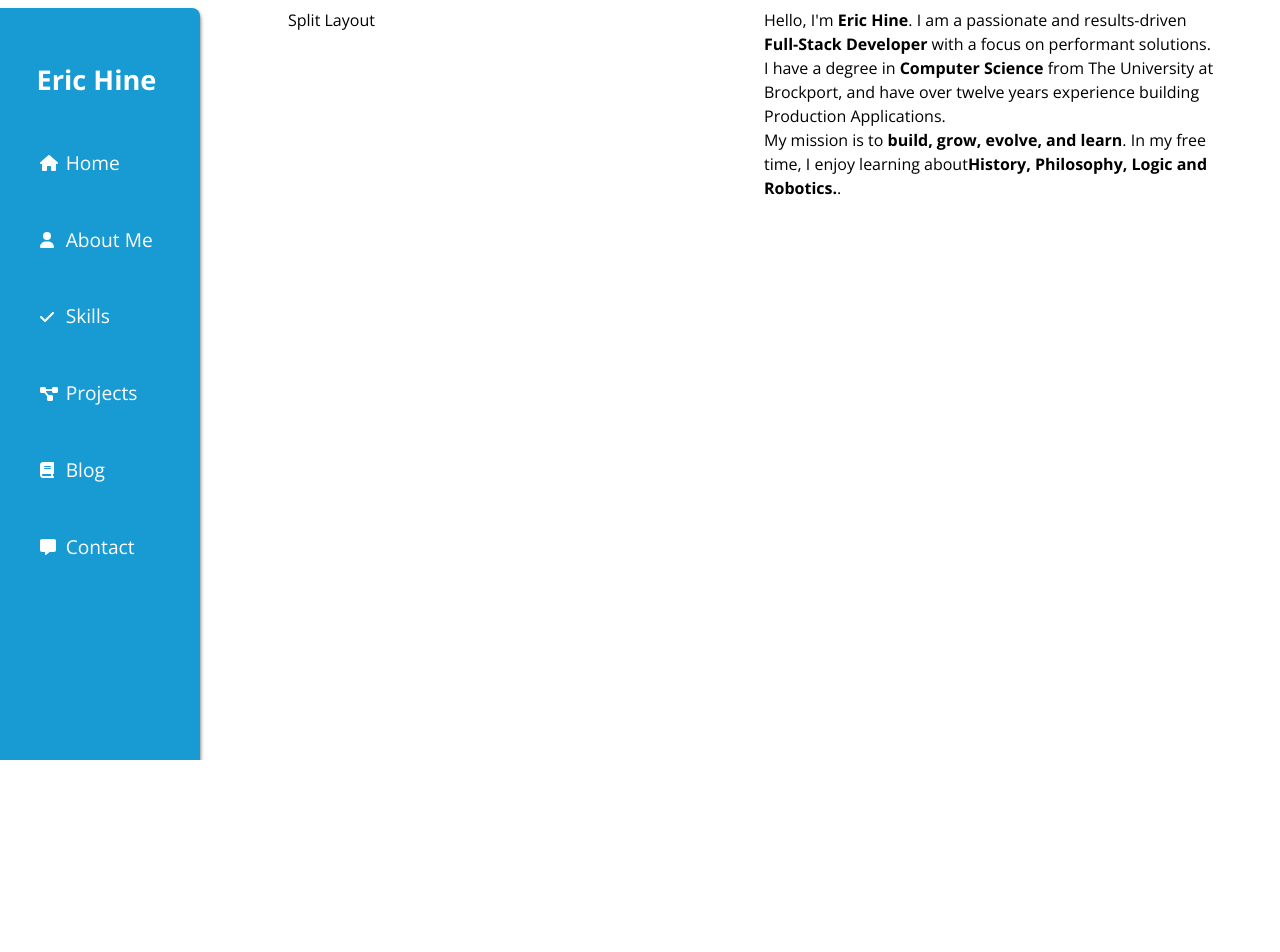
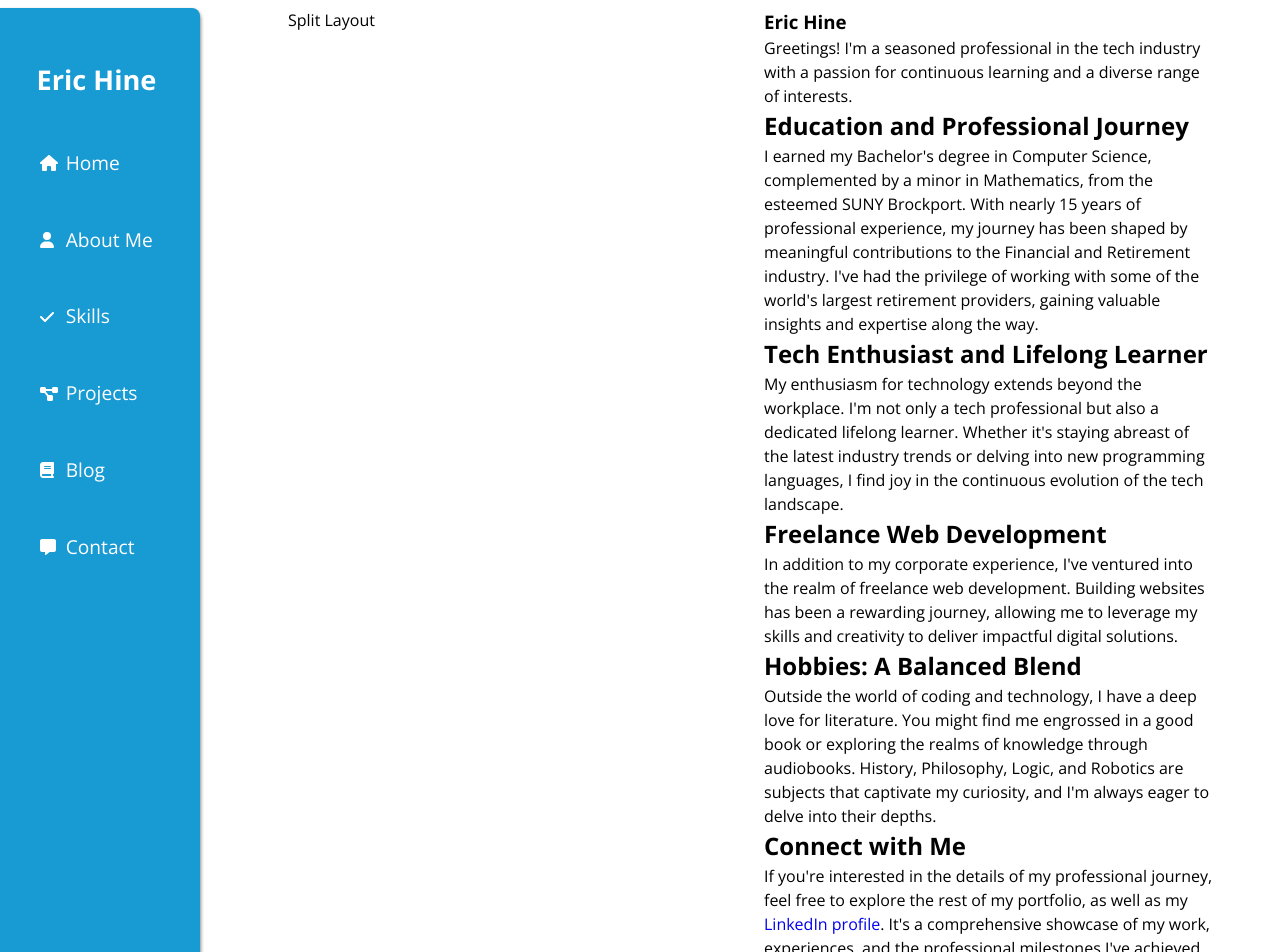
Before and after one commit to R-Daneel0livaw/portfolio, a React (Vite) app: page /about in a window 1280 px wide. Shown: the part 40-992 px from the top of the page. Before the commit the page ends 800 px from the top, so only its background shows below. Built offline with nearby package versions, Linux system fonts and the light colour scheme; a web font is replaced by a local one.

Commit message:
Add About Me text.

```diff
--- a/src/pages/AboutMe.tsx
+++ b/src/pages/AboutMe.tsx
@@ -1,20 +1,88 @@
 export default function AboutMe() {
   return (
     <section id="about">
-      <div>
+      <header>
+      </header>
+
+      <section id="introduction">
+        <h1>Eric Hine</h1>
         <p>
-          Hello, I'm <strong>Eric Hine</strong>. I am a passionate and
-          results-driven <strong>Full-Stack Developer</strong> with a focus on performant solutions.
+          Greetings! I'm a seasoned professional in the tech
+          industry with a passion for continuous learning and a diverse range of
+          interests.
         </p>
+      </section>
+
+      <section id="education-and-professional-journey">
+        <h2>Education and Professional Journey</h2>
         <p>
-          I have a degree in <strong>Computer Science</strong> from The University at Brockport, and have over twelve years
-          experience building Production Applications.
+          I earned my Bachelor's degree in Computer Science, complemented by a
+          minor in Mathematics, from the esteemed SUNY Brockport. With nearly 15
+          years of professional experience, my journey has been shaped by
+          meaningful contributions to the Financial and Retirement industry.
+          I've had the privilege of working with some of the world's largest
+          retirement providers, gaining valuable insights and expertise along
+          the way.
         </p>
+      </section>
+
+      <section id="tech-enthusiast-and-lifelong-learner">
+        <h2>Tech Enthusiast and Lifelong Learner</h2>
         <p>
-          My mission is to <strong>build, grow, evolve, and learn</strong>. In my free
-          time, I enjoy learning about<strong>History, Philosophy, Logic and Robotics.</strong>.
+          My enthusiasm for technology extends beyond the workplace. I'm not
+          only a tech professional but also a dedicated lifelong learner.
+          Whether it's staying abreast of the latest industry trends or delving
+          into new programming languages, I find joy in the continuous evolution
+          of the tech landscape.
         </p>
-      </div>
+      </section>
+
+      <section id="freelance-web-development">
+        <h2>Freelance Web Development</h2>
+        <p>
+          In addition to my corporate experience, I've ventured into the realm
+          of freelance web development. Building websites has been a rewarding
+          journey, allowing me to leverage my skills and creativity to deliver
+          impactful digital solutions.
+        </p>
+      </section>
+
+      <section id="hobbies">
+        <h2>Hobbies: A Balanced Blend</h2>
+        <p>
+          Outside the world of coding and technology, I have a deep love for
+          literature. You might find me engrossed in a good book or exploring
+          the realms of knowledge through audiobooks. History, Philosophy, Logic, and
+          Robotics are subjects that captivate my curiosity, and I'm always eager
+          to delve into their depths.
+        </p>
+      </section>
+
+      <section id="connect-with-me">
+        <h2>Connect with Me</h2>
+        <p>
+          If you're interested in the details of my professional journey, feel
+          free to explore the rest of my portfolio, as well as my{" "}
+          <a
+            href="your-linkedin-profile"
+            target="_blank"
+            rel="noopener noreferrer"
+          >
+            LinkedIn profile
+          </a>
+          . It's a comprehensive showcase of my work, experiences, and the
+          professional milestones I've achieved.
+        </p>
+      </section>
+
+      <footer>
+        <p>
+          Thank you for visiting my corner of the web. I invite you to connect,
+          share ideas, and explore the exciting intersections of technology,
+          learning, and life.
+        </p>
+        <p>Best, Eric Hine</p>
+      </footer>
     </section>
   );
 }
```
